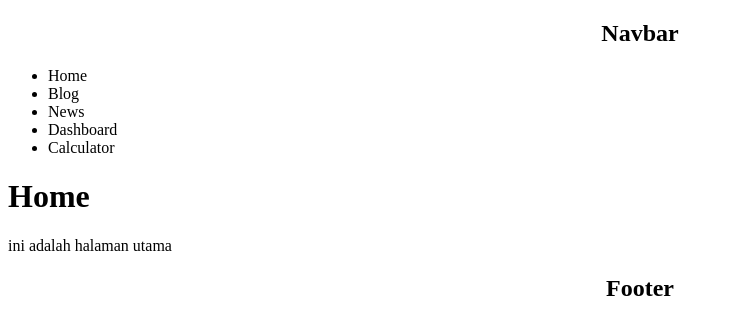
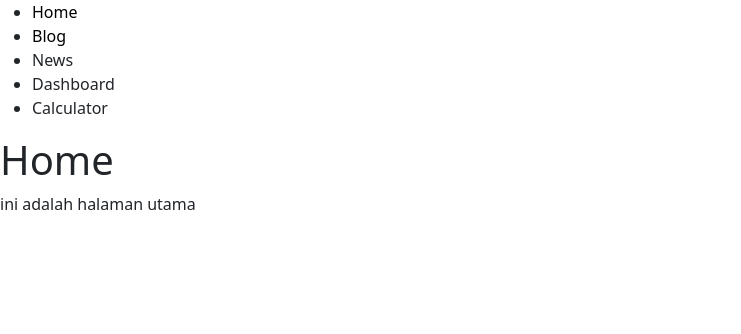
Before and after one commit to adrianmulyawan/belajar-nextjs-2, a Next.js app: page / in a window 1280 px wide. Shown: the top 334 px of the page, without its empty margins (0-741 px from the left). Built offline with nearby package versions, Linux system fonts and the light colour scheme.

Commit message:
update layout dan imprt bootstrap

```diff
--- a/app/layout.js
+++ b/app/layout.js
@@ -2,6 +2,10 @@
 
 // import './globals.css'
 // import { Inter } from 'next/font/google'
+
+// > Import bootstrap
+import 'bootstrap/dist/css/bootstrap.css';
+import 'bootstrap/dist/js/bootstrap';
 
 // const inter = Inter({ subsets: ['latin'] })
 
@@ -26,9 +30,9 @@ export default function RootLayout({ children }) {
         <title>NextJS Dasar</title>
       </head>
       <body>
-        <nav>
+        {/* <nav>
           <center><h2>Navbar</h2></center>
-        </nav>
+        </nav> */}
 
         <ul>
           <li style={{ cursor: "pointer" }}>
@@ -50,9 +54,9 @@ export default function RootLayout({ children }) {
 
         {children}
 
-        <footer>
+        {/* <footer>
           <center><h2>Footer</h2></center>
-        </footer>
+        </footer> */}
       </body>
     </html>
   )
```
